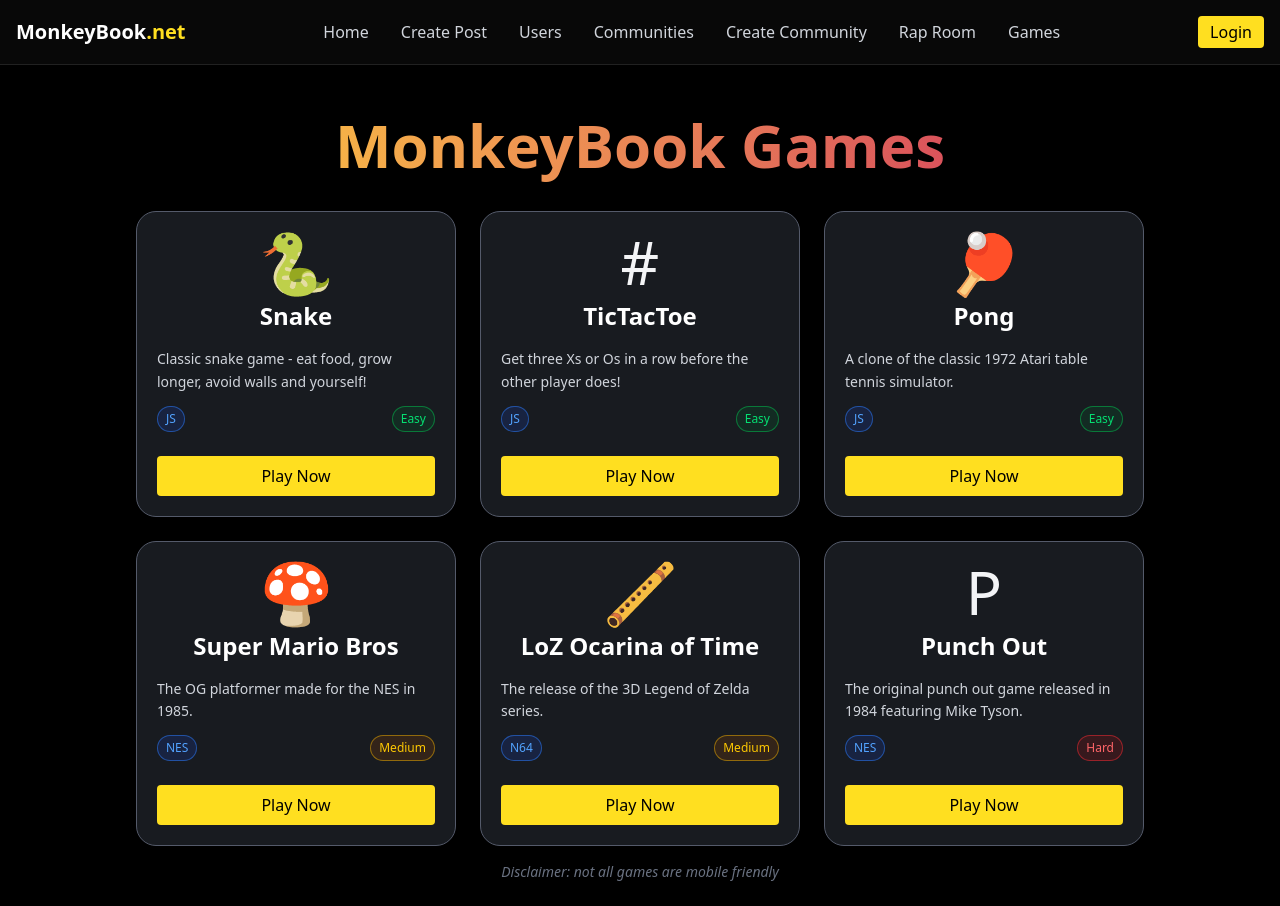
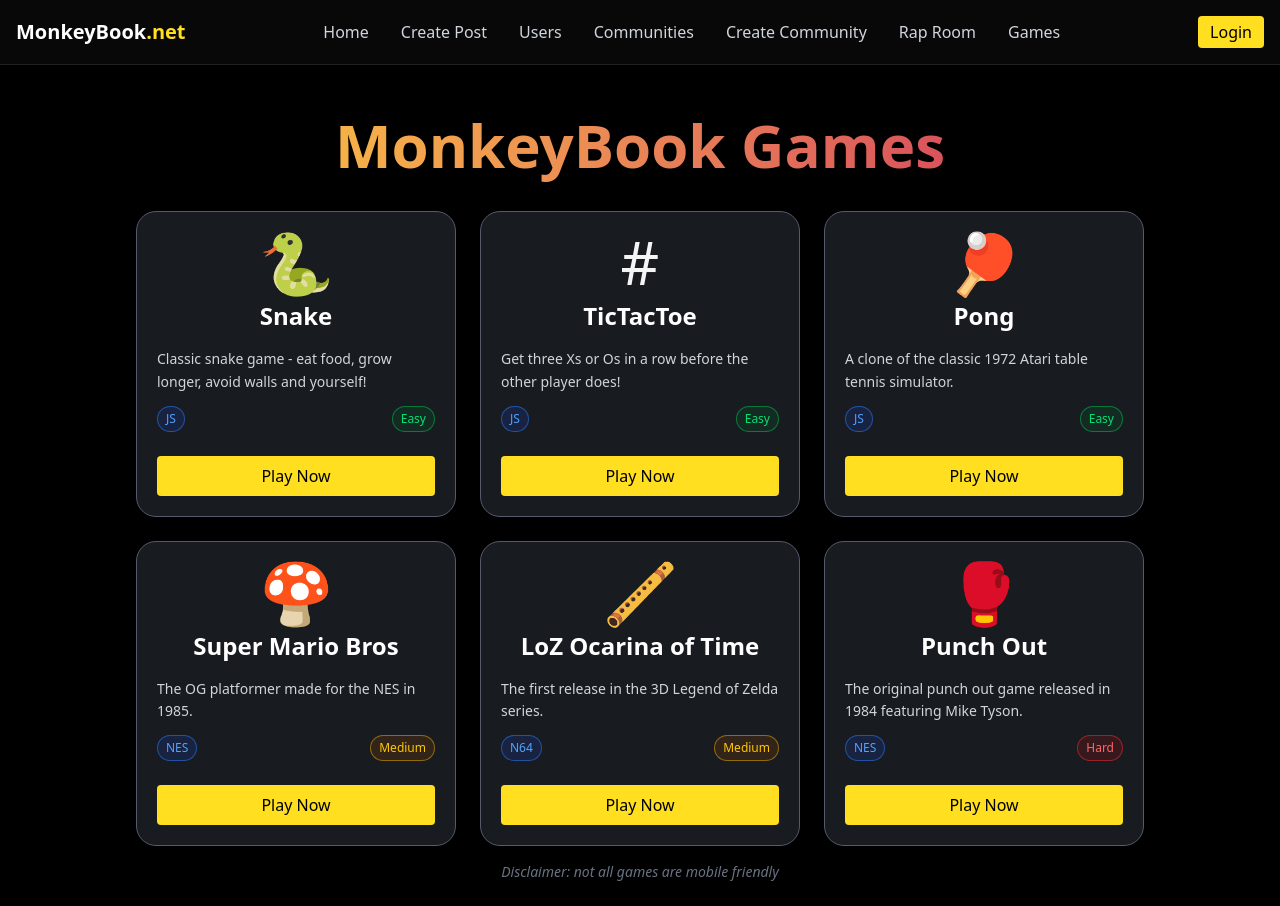
Before and after one commit to ZenPatel/New-MonkeyBook, a React (Vite) app: page /games in a window 1280 px wide. Built offline with nearby package versions, Linux system fonts and the light colour scheme; no server answers.

Commit message:
Fixed typos in GamesList.tsx

```diff
--- a/src/components/GamesList.tsx
+++ b/src/components/GamesList.tsx
@@ -45,7 +45,7 @@
   {
     id: 'ocarina',
     title: 'LoZ Ocarina of Time',
-    description: 'The release of the 3D Legend of Zelda series.',
+    description: 'The first release in the 3D Legend of Zelda series.',
     icon: '🪈',
     difficulty: 'Medium',
     category: 'N64'
@@ -54,7 +54,7 @@
     id: 'punchout',
     title: 'Punch Out',
     description: 'The original punch out game released in 1984 featuring Mike Tyson.',
-    icon: 'P',
+    icon: '🥊',
     difficulty: 'Hard',
     category: 'NES'
   }
```
